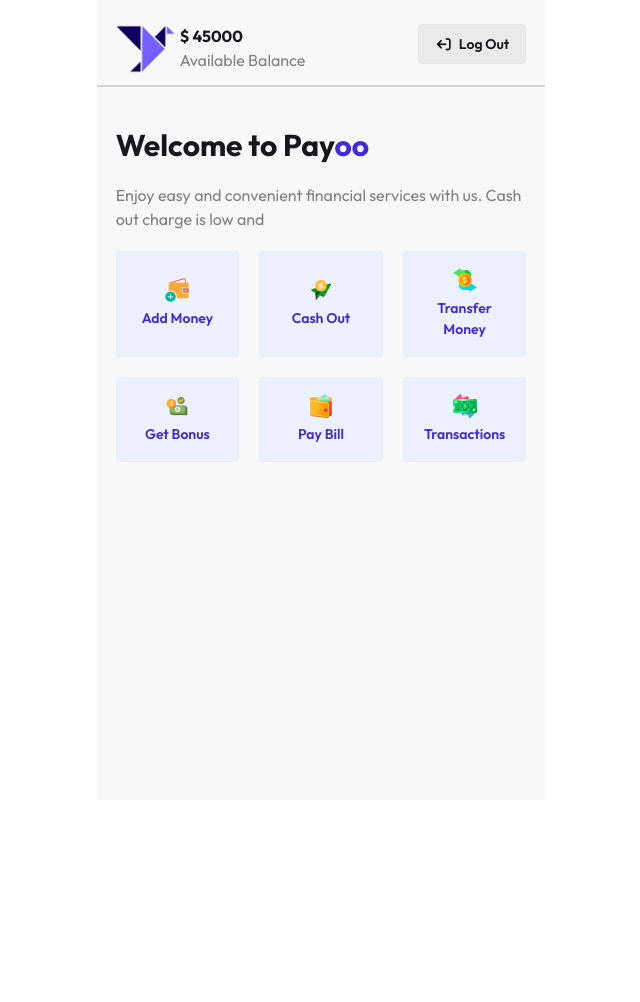
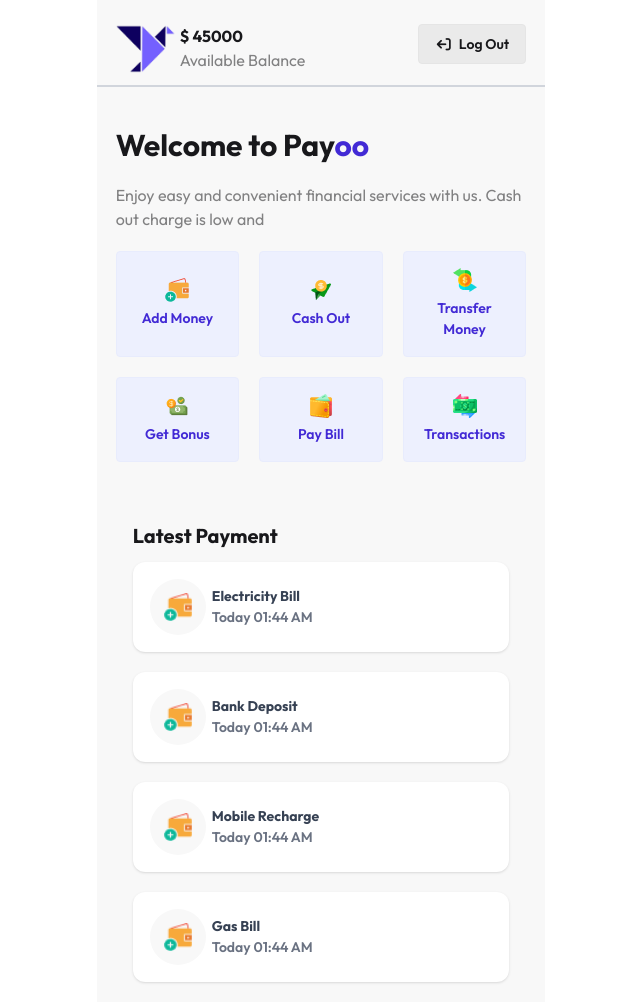
Before and after one commit to alsaba28/PAYOO, a plain HTML site: page home.html in a window 1280 px wide. Shown: the whole page, without its empty margins (319-959 px from the left). Before the commit the page ends 800 px from the top, so only its background shows below. Drawn offline with nearby package versions, Linux system fonts and the light colour scheme.

Commit message:
complete full UI

```diff
--- a/home.html
+++ b/home.html
@@ -107,6 +107,68 @@
                 <p>Transactions</p>
             </button>
         </div>
+    </section>
+
+    <section class="form w-11/12 mx-auto py-5 space-y-5">
+        <section id="latest-form" class="w-11/12 mx-auto">
+            <h1 class="text-xl font-bold mb-3">Latest Payment</h1>
+            <div class="space-y-5">
+                <button
+                    class="btn btn-primary btn-ghost w-full justify-start h-auto p-4 rounded-xl bg-base-100 shadow-sm hover:bg-base-200">
+
+                    <div class="w-14 h-14 rounded-full bg-base-200 flex items-center justify-center relative">
+                        <img src="./assets/opt-1.png" alt="option-1" class="w-7 h-7">
+                    </div>
+
+                    <div class="text-left flex-1">
+                        <h2 class="font-bold text-gray-700">Electricity Bill</h2>
+                        <p class="text-sm text-gray-500">Today 01:44 AM</p>
+                    </div>
+
+                </button>
+                <button
+                    class="btn btn-primary btn-ghost w-full justify-start h-auto p-4 rounded-xl bg-base-100 shadow-sm hover:bg-base-200">
+
+                    <div class="w-14 h-14 rounded-full bg-base-200 flex items-center justify-center relative">
+                        <img src="./assets/opt-1.png" alt="option-1" class="w-7 h-7">
+                    </div>
+
+                    <div class="text-left flex-1">
+                        <h2 class="font-bold text-gray-700">Bank Deposit</h2>
+                        <p class="text-sm text-gray-500">Today 01:44 AM</p>
+                    </div>
+
+                </button>
+                <button
+                    class="btn btn-primary btn-ghost w-full justify-start h-auto p-4 rounded-xl bg-base-100 shadow-sm hover:bg-base-200">
+
+                    <div class="w-14 h-14 rounded-full bg-base-200 flex items-center justify-center relative">
+                        <img src="./assets/opt-1.png" alt="option-1" class="w-7 h-7">
+                    </div>
+
+                    <div class="text-left flex-1">
+                        <h2 class="font-bold text-gray-700">Mobile Recharge</h2>
+                        <p class="text-sm text-gray-500">Today 01:44 AM</p>
+                    </div>
+
+                </button>
+                <button
+                    class="btn btn-primary btn-ghost w-full justify-start h-auto p-4 rounded-xl bg-base-100 shadow-sm hover:bg-base-200">
+
+                    <div class="w-14 h-14 rounded-full bg-base-200 flex items-center justify-center relative">
+                        <img src="./assets/opt-1.png" alt="option-1" class="w-7 h-7">
+                    </div>
+
+                    <div class="text-left flex-1">
+                        <h2 class="font-bold text-gray-700">Gas Bill</h2>
+                        <p class="text-sm text-gray-500">Today 01:44 AM</p>
+                    </div>
+
+                </button>
+
+            </div>
+
+        </section>
     </section>
 
     <section class="w-11/12 mx-auto py-10 space-y-5 hidden">
@@ -257,13 +319,76 @@
                             <br>
                             <label class="label text-neutral font-bold">Pin Number</label>
                             <input id="pay-bill-pin" maxlength="4" pattern="[0-9]{4}"
-                                oninput="this.value=this.value.replace(/[^0-9]/g, '')" type="password" inputmode="numeric"
-                                required class="input rounded-full bg-base-200" placeholder="Enter 4 Digit Pin" />
+                                oninput="this.value=this.value.replace(/[^0-9]/g, '')" type="password"
+                                inputmode="numeric" required class="input rounded-full bg-base-200"
+                                placeholder="Enter 4 Digit Pin" />
                             <button id="pay-bill-btn" class="btn btn-primary mt-4 rounded-full">Pay Now</button>
                         </fieldset>
                     </div>
                 </div>
             </div>
+        </section>
+    </section>
+
+    <section class="form w-11/12 mx-auto py-5 space-y-5 hidden">
+        <section id="transaction-form" class="w-11/12 mx-auto">
+            <h1 class="text-xl font-bold mb-3">Transaction History</h1>
+            <div class="space-y-5">
+                <button
+                    class="btn btn-primary btn-ghost w-full justify-start h-auto p-4 rounded-xl bg-base-100 shadow-sm hover:bg-base-200">
+
+                    <div class="w-14 h-14 rounded-full bg-base-200 flex items-center justify-center relative">
+                        <img src="./assets/opt-1.png" alt="option-1" class="w-7 h-7">
+                    </div>
+
+                    <div class="text-left flex-1">
+                        <h2 class="font-bold text-gray-700">Electricity Bill</h2>
+                        <p class="text-sm text-gray-500">Today 01:44 AM</p>
+                    </div>
+
+                </button>
+                <button
+                    class="btn btn-primary btn-ghost w-full justify-start h-auto p-4 rounded-xl bg-base-100 shadow-sm hover:bg-base-200">
+
+                    <div class="w-14 h-14 rounded-full bg-base-200 flex items-center justify-center relative">
+                        <img src="./assets/opt-1.png" alt="option-1" class="w-7 h-7">
+                    </div>
+
+                    <div class="text-left flex-1">
+                        <h2 class="font-bold text-gray-700">Bank Deposit</h2>
+                        <p class="text-sm text-gray-500">Today 01:44 AM</p>
+                    </div>
+
+                </button>
+                <button
+                    class="btn btn-primary btn-ghost w-full justify-start h-auto p-4 rounded-xl bg-base-100 shadow-sm hover:bg-base-200">
+
+                    <div class="w-14 h-14 rounded-full bg-base-200 flex items-center justify-center relative">
+                        <img src="./assets/opt-1.png" alt="option-1" class="w-7 h-7">
+                    </div>
+
+                    <div class="text-left flex-1">
+                        <h2 class="font-bold text-gray-700">Mobile Recharge</h2>
+                        <p class="text-sm text-gray-500">Today 01:44 AM</p>
+                    </div>
+
+                </button>
+                <button
+                    class="btn btn-primary btn-ghost w-full justify-start h-auto p-4 rounded-xl bg-base-100 shadow-sm hover:bg-base-200">
+
+                    <div class="w-14 h-14 rounded-full bg-base-200 flex items-center justify-center relative">
+                        <img src="./assets/opt-1.png" alt="option-1" class="w-7 h-7">
+                    </div>
+
+                    <div class="text-left flex-1">
+                        <h2 class="font-bold text-gray-700">Gas Bill</h2>
+                        <p class="text-sm text-gray-500">Today 01:44 AM</p>
+                    </div>
+
+                </button>
+
+            </div>
+
         </section>
     </section>
 
```
